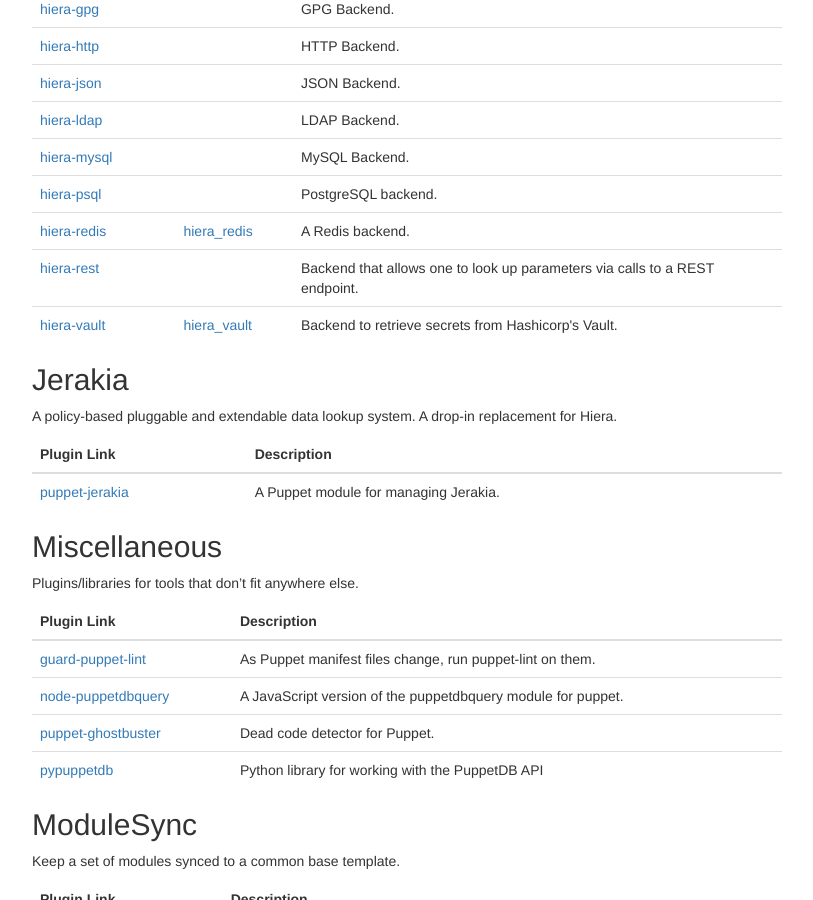
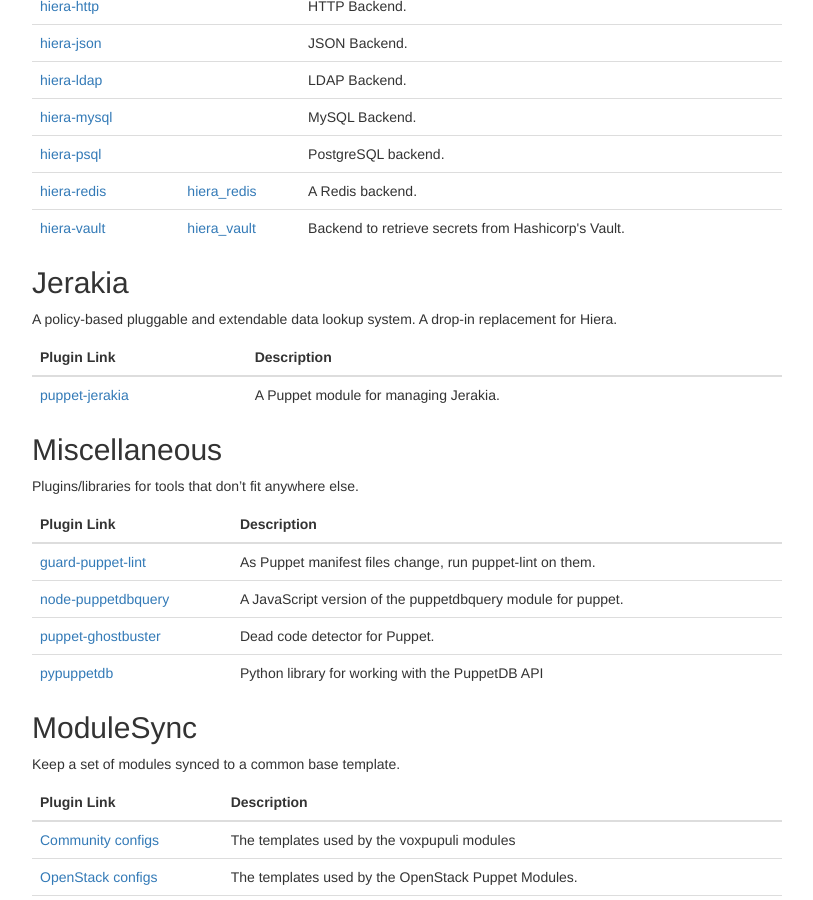
Before and after one commit to voxpupuli/voxpupuli.github.io, a Jekyll site: the page built from plugins/index.md, in a window 1280 px wide and 900 px high, scrolled down 1932 px. Shown: the whole window, without its empty margins (233-1046 px from the left). Built offline with Jekyll 4.4.1, drawn with Linux system fonts in a browser that asks for light colours; nearby versions of some CDN libraries.

Commit message:
Removed 404'ing hiera-rest repository

```diff
--- a/_data/tools/hiera.json
+++ b/_data/tools/hiera.json
@@ -110,13 +110,6 @@
       "description": "A Redis backend."
     },
     {
-      "name": "hiera-rest",
-      "url": "https://github.com/binford2k/hiera-rest",
-      "name_v5": "",
-      "url_v5": "",
-      "description": "Backend that allows one to look up parameters via calls to a REST endpoint."
-    },
-    {
       "name": "hiera-vault",
       "url": "https://github.com/jsok/hiera-vault",
       "name_v5": "hiera_vault",
```
